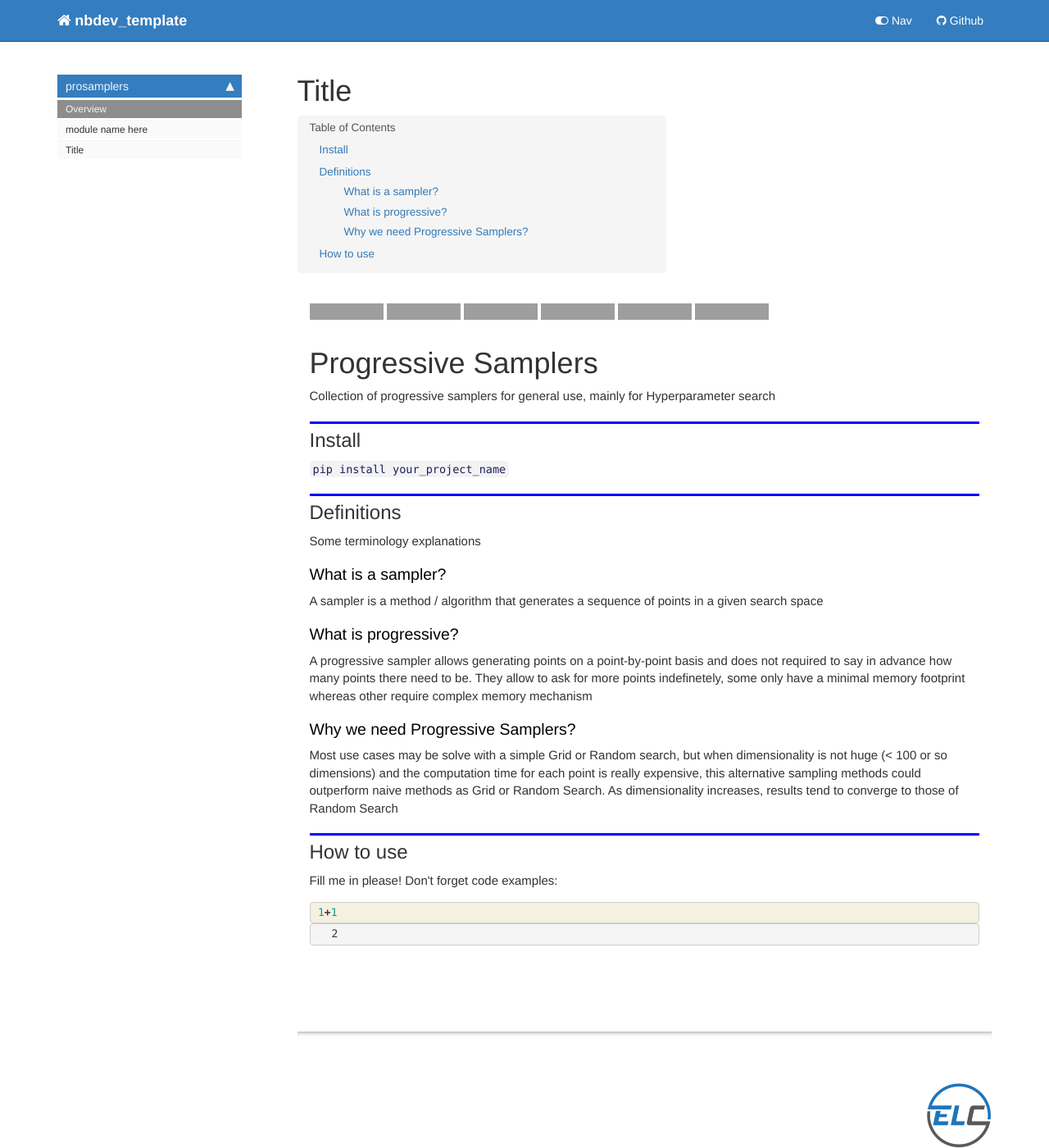
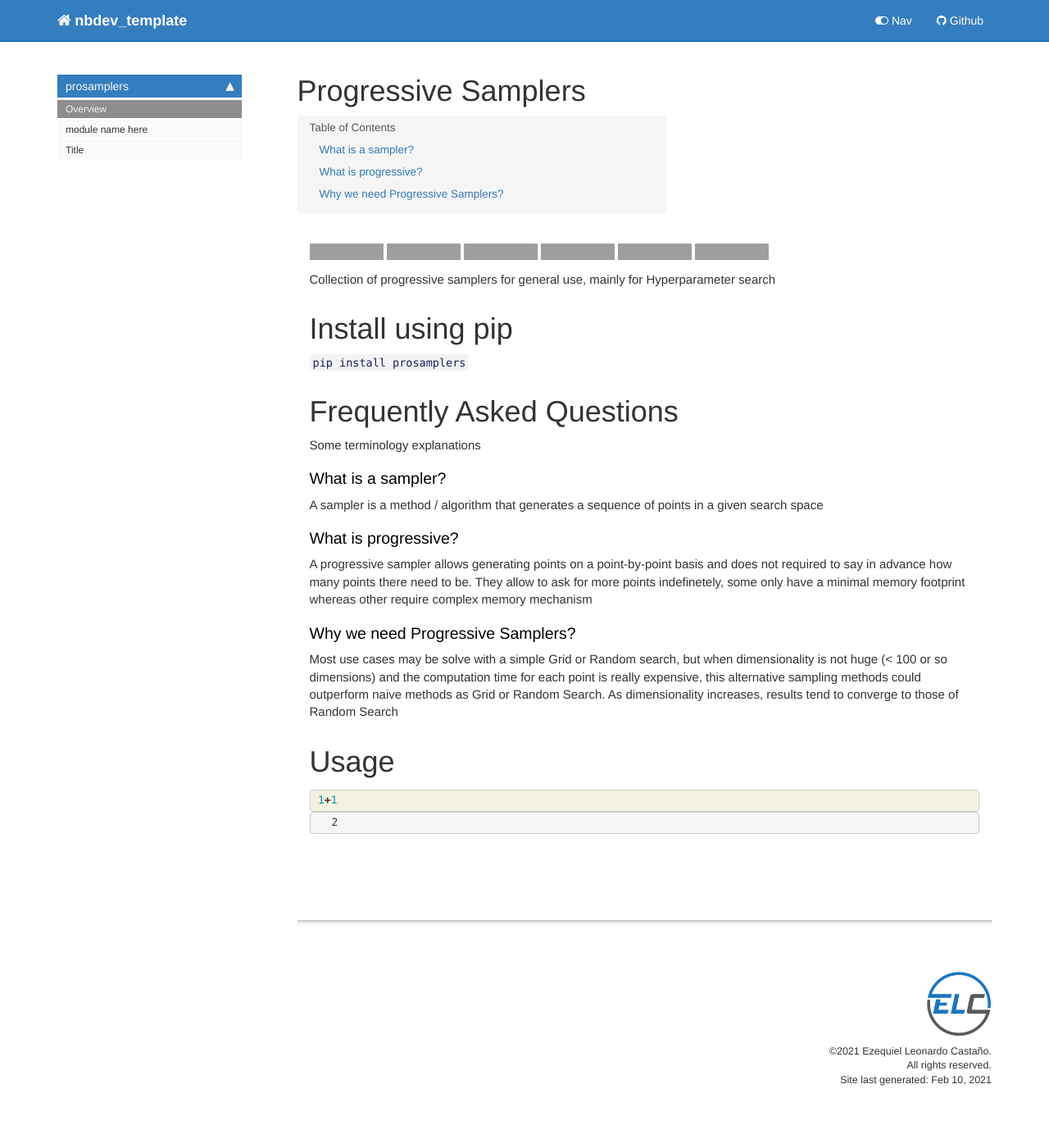
Before and after one commit to ELC/prosamplers, a Jekyll site: the page built from docs/index.html, in a window 1280 px wide and 1400 px high. Shown: the whole window at 82% size. Built offline with Jekyll 4.4.1, drawn with Linux system fonts in a browser that asks for light colours; nearby versions of some CDN libraries; comment, search, counter and statistics services are not loaded; grey boxes are pictures that could not be loaded.

```diff
--- a/docs/index.html
+++ b/docs/index.html
@@ -1,6 +1,6 @@
 ---
 
-title: Title
+title: Progressive Samplers
 
 
 keywords: fastai
@@ -37,27 +37,27 @@
 <a href="https://github.com/ELC/progressive-samplers/actions?query=workflow%3A%22Build%2C+Test+and+Deploy%22"><img src="https://img.shields.io/github/checks-status/ELC/prosamplers/master?label=Master&amp;style=for-the-badge" alt="Master"></a>
 <a href="https://github.com/ELC/prosamplers/actions?query=workflow%3A%22Build+and+Test%22"><img src="https://img.shields.io/github/checks-status/ELC/prosamplers/develop?label=develop&amp;style=for-the-badge" alt="Develop"></a>
 <a href="https://github.com/ELC/prosamplers/blob/master/LICENSE"><img src="https://img.shields.io/badge/license-Apache%202.0-blue.svg?style=for-the-badge" alt="License"></a></p>
-<h1 id="Progressive-Samplers">Progressive Samplers<a class="anchor-link" href="#Progressive-Samplers"> </a></h1><p>Collection of progressive samplers for general use, mainly for Hyperparameter search</p>
+<p>Collection of progressive samplers for general use, mainly for Hyperparameter search</p>
 
 </div>
 </div>
 </div>
 <div class="cell border-box-sizing text_cell rendered"><div class="inner_cell">
 <div class="text_cell_render border-box-sizing rendered_html">
-<h2 id="Install">Install<a class="anchor-link" href="#Install"> </a></h2>
+<h1 id="Install-using-pip">Install using pip<a class="anchor-link" href="#Install-using-pip"> </a></h1>
 </div>
 </div>
 </div>
 <div class="cell border-box-sizing text_cell rendered"><div class="inner_cell">
 <div class="text_cell_render border-box-sizing rendered_html">
-<p><code>pip install your_project_name</code></p>
+<p><code>pip install prosamplers</code></p>
 
 </div>
 </div>
 </div>
 <div class="cell border-box-sizing text_cell rendered"><div class="inner_cell">
 <div class="text_cell_render border-box-sizing rendered_html">
-<h2 id="Definitions">Definitions<a class="anchor-link" href="#Definitions"> </a></h2><p>Some terminology explanations</p>
+<h1 id="Frequently-Asked-Questions">Frequently Asked Questions<a class="anchor-link" href="#Frequently-Asked-Questions"> </a></h1><p>Some terminology explanations</p>
 <h3 id="What-is-a-sampler?">What is a sampler?<a class="anchor-link" href="#What-is-a-sampler?"> </a></h3><p>A sampler is a method / algorithm that generates a sequence of points in a given search space</p>
 <h3 id="What-is-progressive?">What is progressive?<a class="anchor-link" href="#What-is-progressive?"> </a></h3><p>A progressive sampler allows generating points on a point-by-point basis and does not required to say in advance how many points there need to be. They allow to ask for more points indefinetely, some only have a minimal memory footprint whereas other require complex memory mechanism</p>
 <h3 id="Why-we-need-Progressive-Samplers?">Why we need Progressive Samplers?<a class="anchor-link" href="#Why-we-need-Progressive-Samplers?"> </a></h3><p>Most use cases may be solve with a simple Grid or Random search, but when dimensionality is not huge (&lt; 100 or so dimensions) and the computation time for each point is really expensive, this alternative sampling methods could outperform naive methods as Grid or Random Search. As dimensionality increases, results tend to converge to those of Random Search</p>
@@ -67,14 +67,7 @@
 </div>
 <div class="cell border-box-sizing text_cell rendered"><div class="inner_cell">
 <div class="text_cell_render border-box-sizing rendered_html">
-<h2 id="How-to-use">How to use<a class="anchor-link" href="#How-to-use"> </a></h2>
-</div>
-</div>
-</div>
-<div class="cell border-box-sizing text_cell rendered"><div class="inner_cell">
-<div class="text_cell_render border-box-sizing rendered_html">
-<p>Fill me in please! Don't forget code examples:</p>
-
+<h1 id="Usage">Usage<a class="anchor-link" href="#Usage"> </a></h1>
 </div>
 </div>
 </div>
```
Also changed, not shown: README.md, 1 other file.
